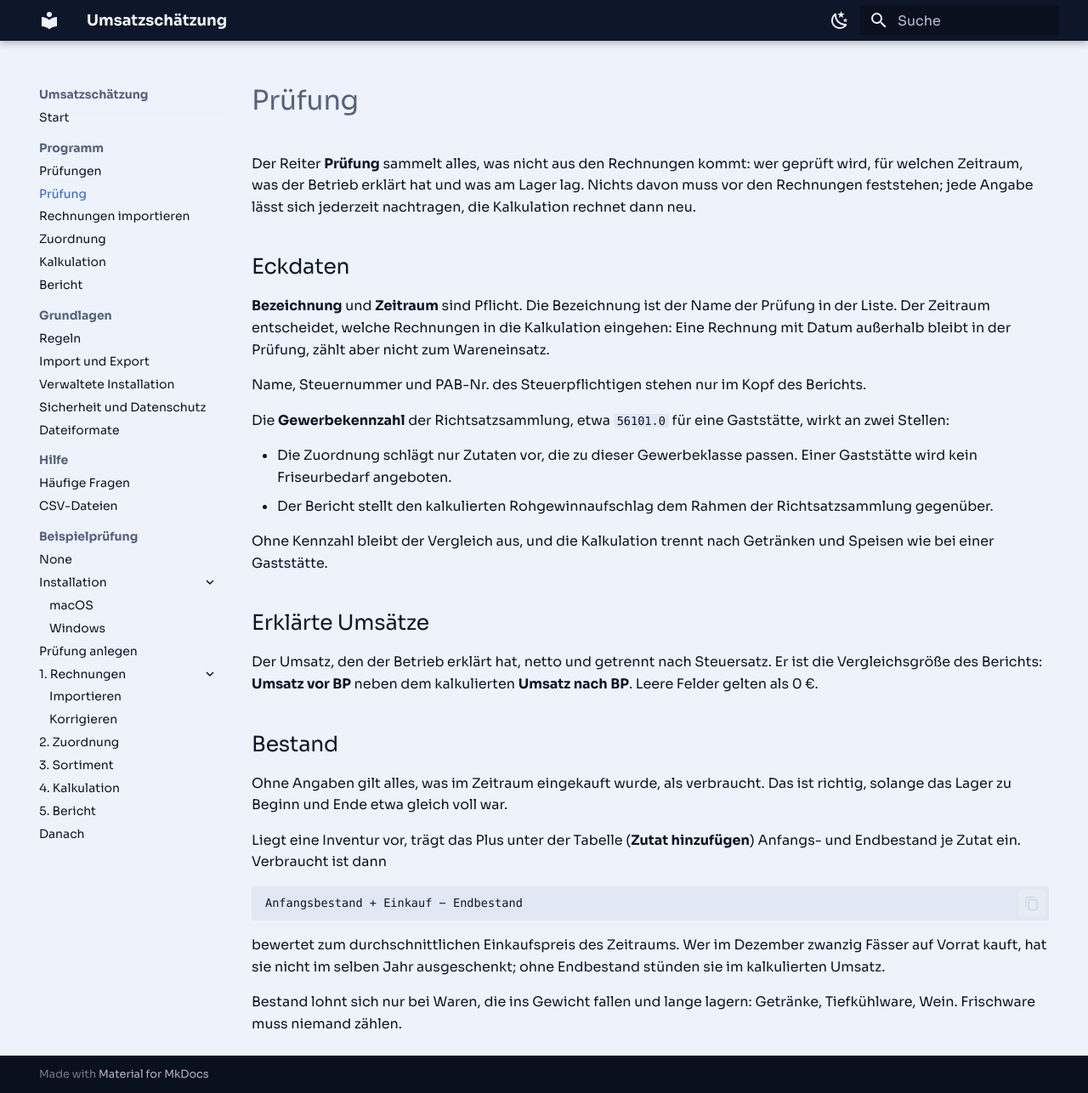
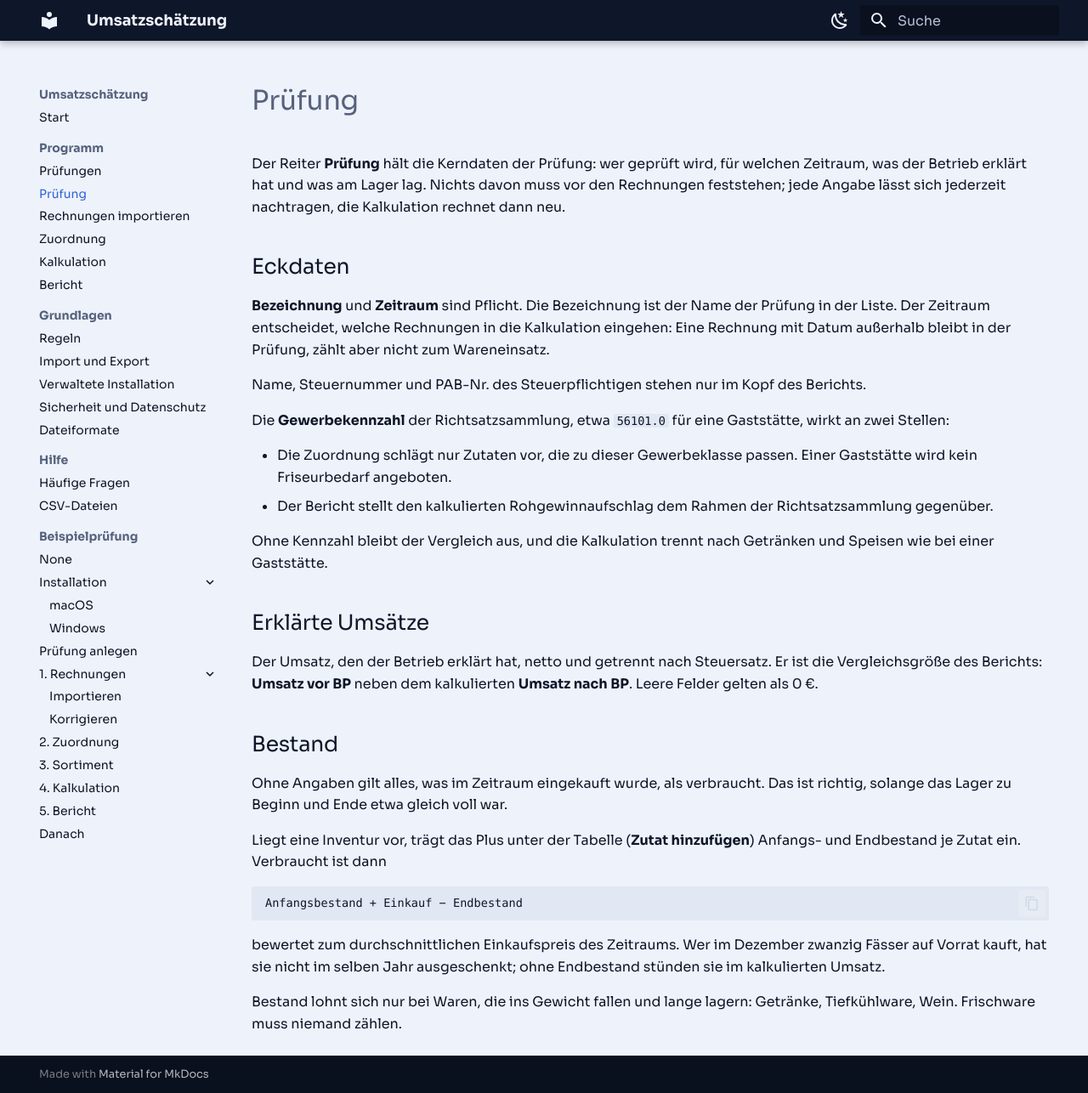
Before and after one commit to rotmanjanez/Umsatzschaetzung, an MkDocs documentation site: the page built from web/docs/pages/pruefung.md, in a window 1280 px wide and 1286 px high. Shown: the whole window at 85% size. Built offline with MkDocs 1.6.1 and Material for MkDocs 9.7.7, drawn with Linux system fonts in a browser that asks for light colours; the version menu is left out.

Commit message:
speak of the Steuergeheimnis, not the Austrian Abgabengeheimnis, in datenschutz.md, and have pruefung.md say the tab holds the case's core data
Co-Authored-By: Claude Opus 5.5 <noreply@anthropic.com>

```diff
--- a/web/docs/pages/pruefung.md
+++ b/web/docs/pages/pruefung.md
@@ -1,9 +1,9 @@
 # Prüfung
 
-Der Reiter **Prüfung** sammelt alles, was nicht aus den Rechnungen kommt: wer
-geprüft wird, für welchen Zeitraum, was der Betrieb erklärt hat und was am
-Lager lag. Nichts davon muss vor den Rechnungen feststehen; jede Angabe lässt
-sich jederzeit nachtragen, die Kalkulation rechnet dann neu.
+Der Reiter **Prüfung** hält die Kerndaten der Prüfung: wer geprüft wird, für
+welchen Zeitraum, was der Betrieb erklärt hat und was am Lager lag. Nichts
+davon muss vor den Rechnungen feststehen; jede Angabe lässt sich jederzeit
+nachtragen, die Kalkulation rechnet dann neu.
 
 ## Eckdaten
 
```
Also changed, not shown: web/docs/pages/datenschutz.md (+2 -2 lines).
